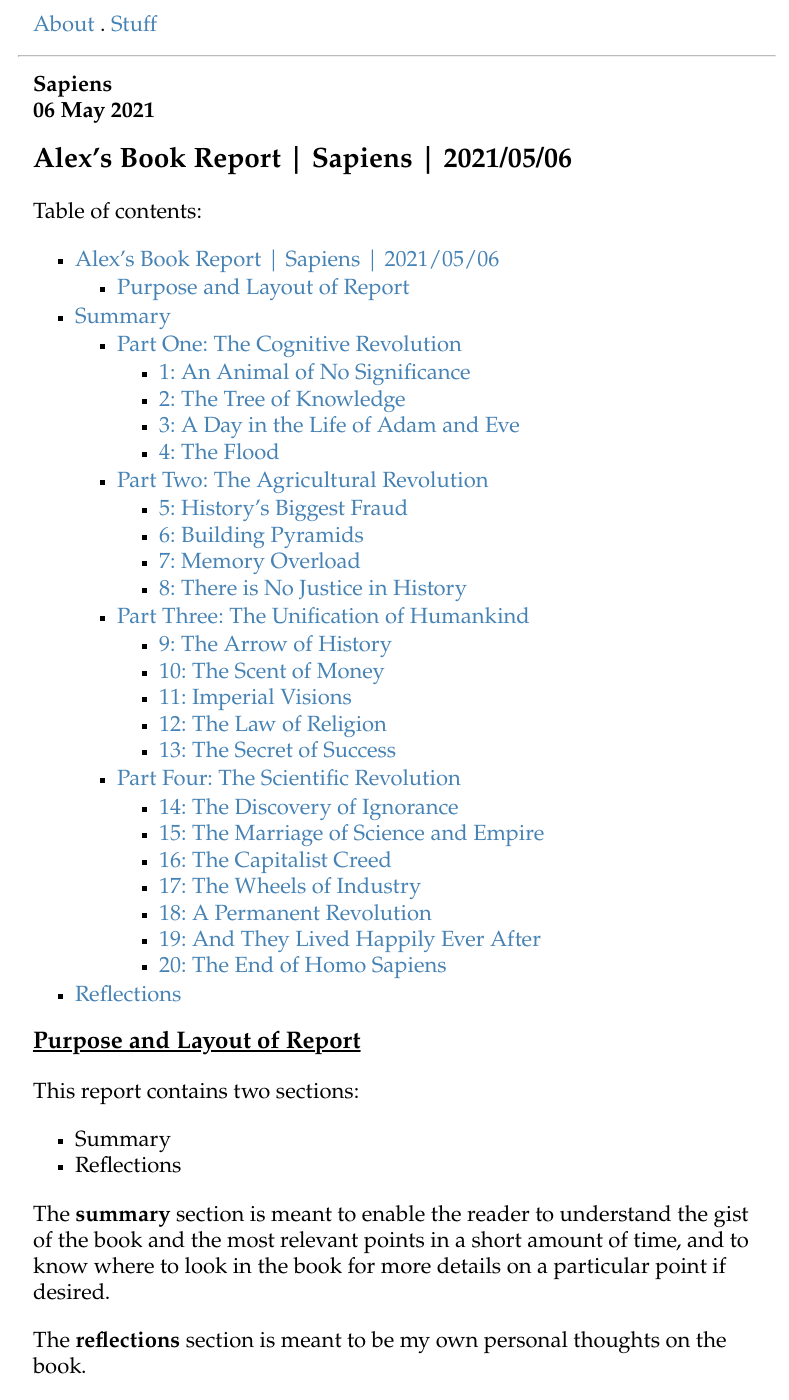
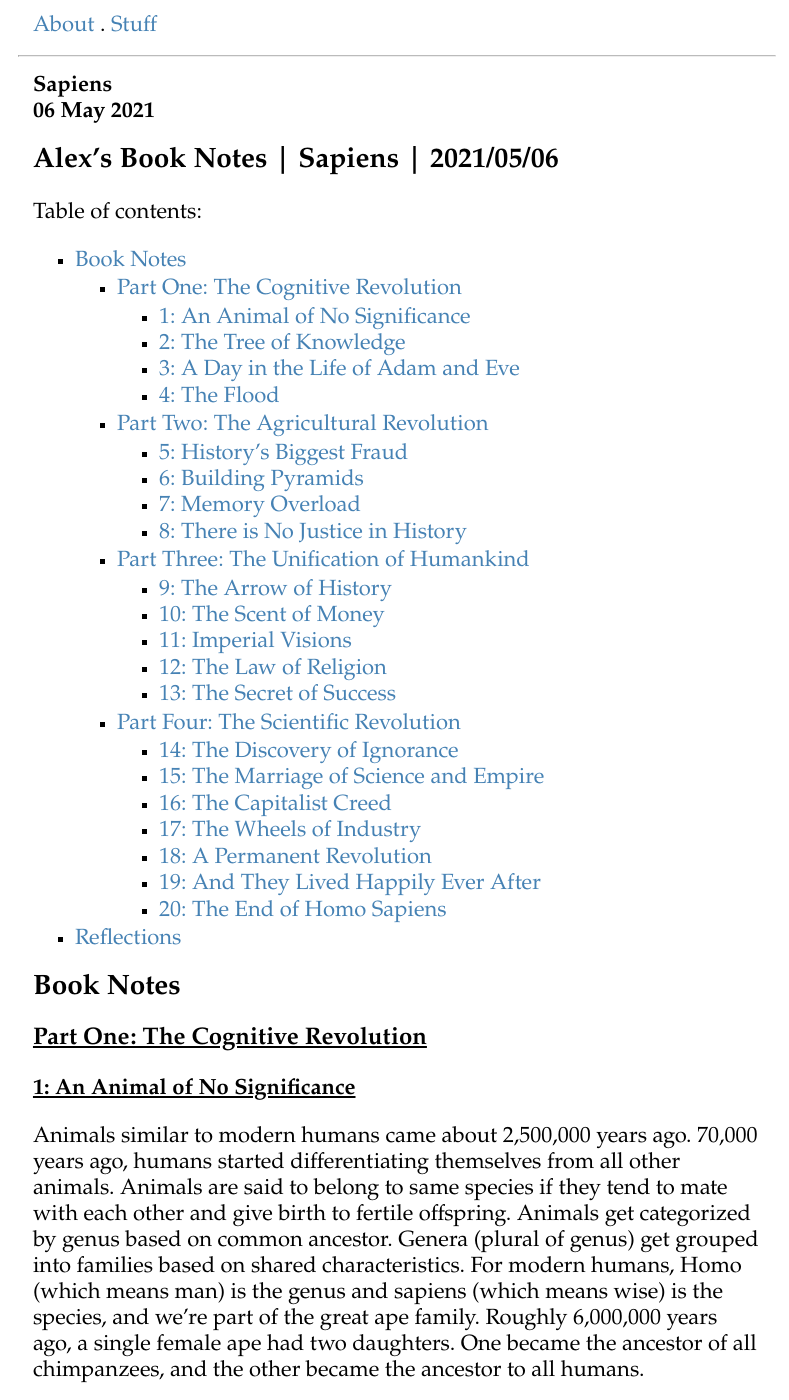
Before and after one commit to acurtiz/acurtiz.github.io, a Jekyll site: the page built from _posts/2021-05-06-sapiens.md, in a window 1280 px wide and 1400 px high. Shown: the whole window, without its empty margins (243-1032 px from the left). Built offline with Jekyll 4.4.1, drawn with Linux system fonts in a browser that asks for light colours.

```diff
--- a/_posts/2021-05-06-sapiens.md
+++ b/_posts/2021-05-06-sapiens.md
@@ -1,28 +1,18 @@
 ---
 layout: post
-category: Book Report
+category: Book Notes
 book_title: "Sapiens"
 ---
 
-# Alex's Book Report | Sapiens | 2021/05/06
+# Alex's Book Notes | Sapiens | 2021/05/06
+{:.no_toc}
 
 Table of contents:
 
 * TOC
 {:toc}
 
-
-## Purpose and Layout of Report
-
-This report contains two sections:
-* Summary
-* Reflections
-
-The **summary** section is meant to enable the reader to understand the gist of the book and the most relevant points in a short amount of time, and to know where to look in the book for more details on a particular point if desired.
-
-The **reflections** section is meant to be my own personal thoughts on the book.
-
-# Summary
+# Book Notes
 
 ## Part One: The Cognitive Revolution
 
```
Also changed, not shown: _posts/2021-05-06-adding-readings-section.md (deleted, +0 -16 lines), _posts/2021-07-05-why-we-sleep.md (added, +47 -0 lines), 1 other file.
